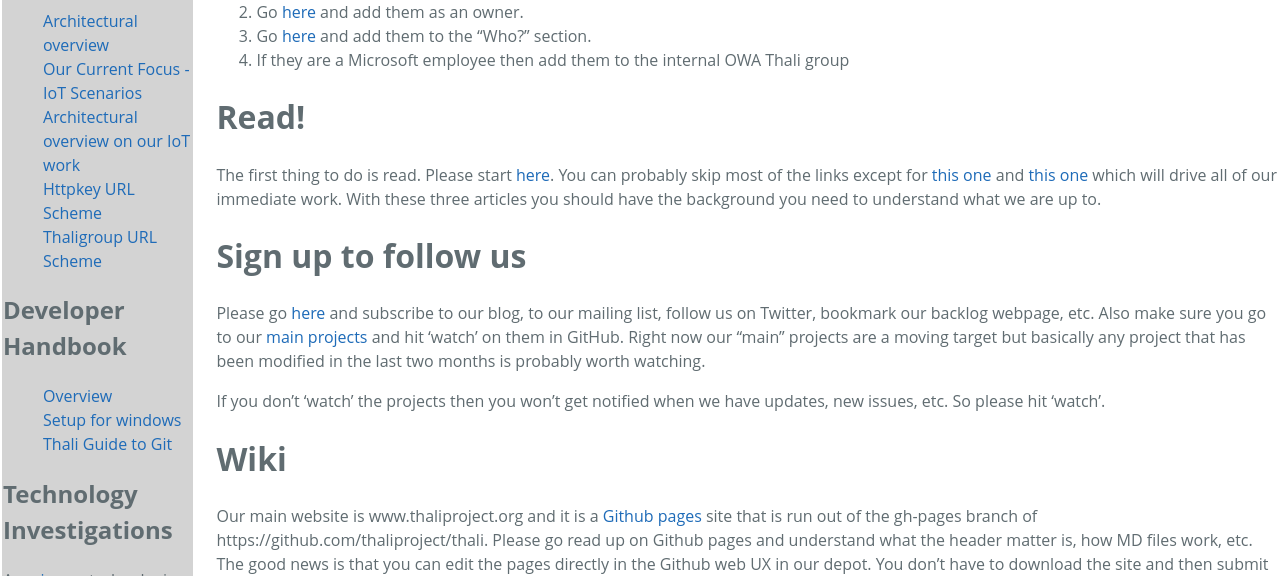
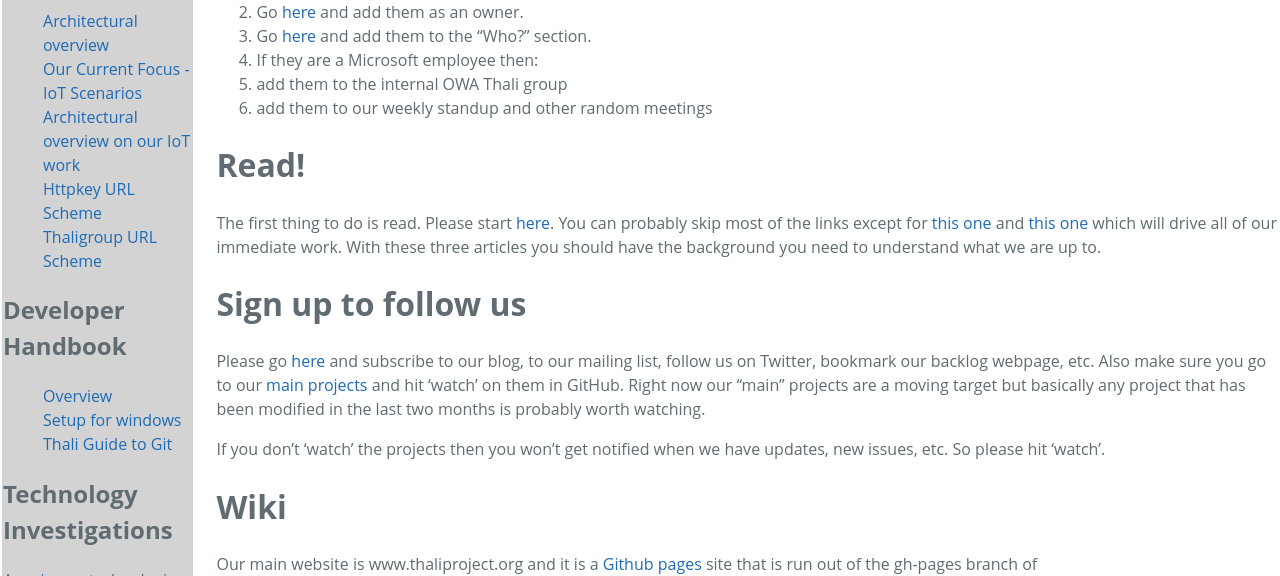
Before and after one commit to thaliproject/thali, a Jekyll site: the page built from DeveloperHandbook.md, in a window 1280 px wide and 900 px high, cut to the strip 324-900 px from the top of the window. Built offline with Jekyll 4.4.1, drawn with Linux system fonts in a browser that asks for light colours; Markdown is read by kramdown in place of the engine named in the settings.

Commit message:
Update DeveloperHandbook.md

```diff
--- a/DeveloperHandbook.md
+++ b/DeveloperHandbook.md
@@ -11,7 +11,9 @@ Welcome to Thali! So you want to learn more? Great!
 1. Tell them that they need to read this doc and make sure they do what it says in terms of things to sign up for.
 2. Go [here](https://github.com/orgs/thaliproject/people) and add them as an owner.
 3. Go [here](https://github.com/thaliproject/thali/blob/gh-pages/index.md) and add them to the "Who?" section.
-4. If they are a Microsoft employee then add them to the internal OWA Thali group
+4. If they are a Microsoft employee then:
+  5. add them to the internal OWA Thali group
+  6. add them to our weekly standup and other random meetings
 
 # Read!
 The first thing to do is read. Please start [here](ThaliAndCouch). You can probably skip most of the links except for [this one](nodeondevices) and [this one](ThaliAndIoT) which will drive all of our immediate work. With these three articles you should have the background you need to understand what we are up to.
```
